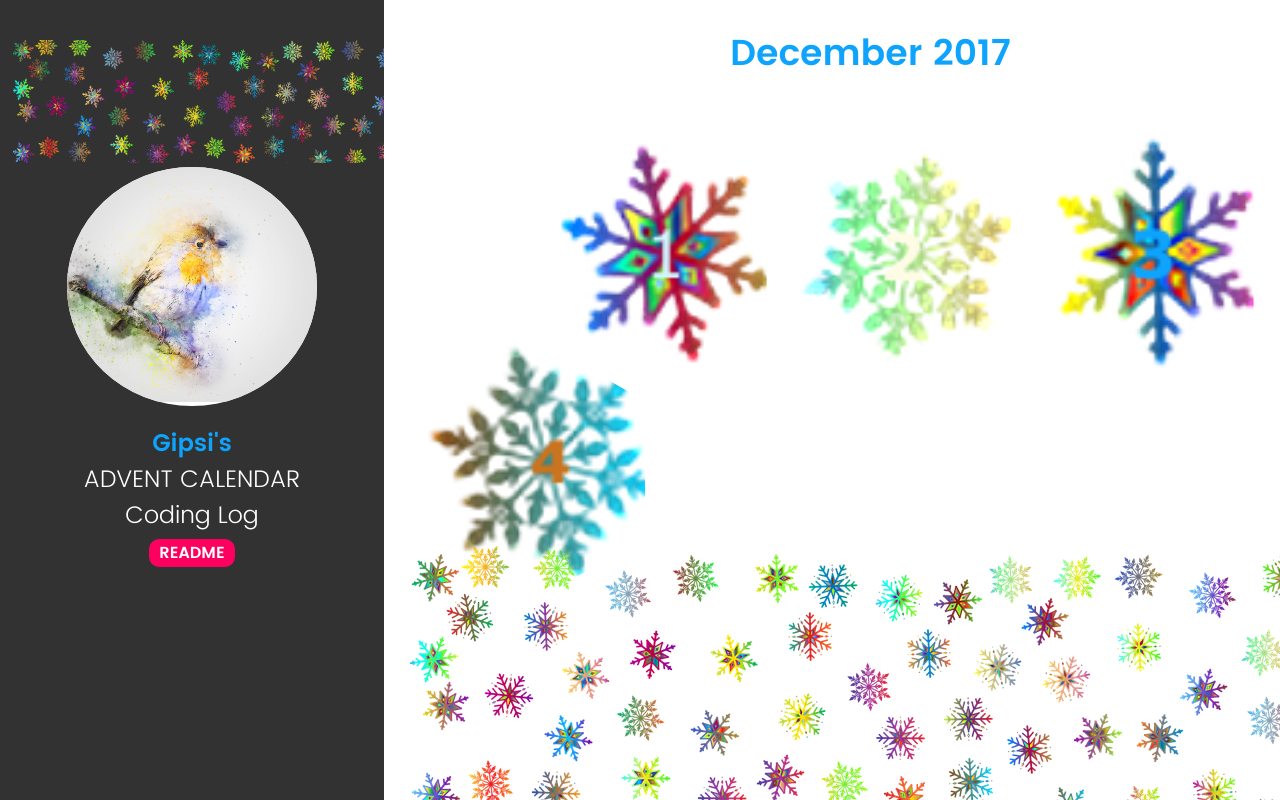
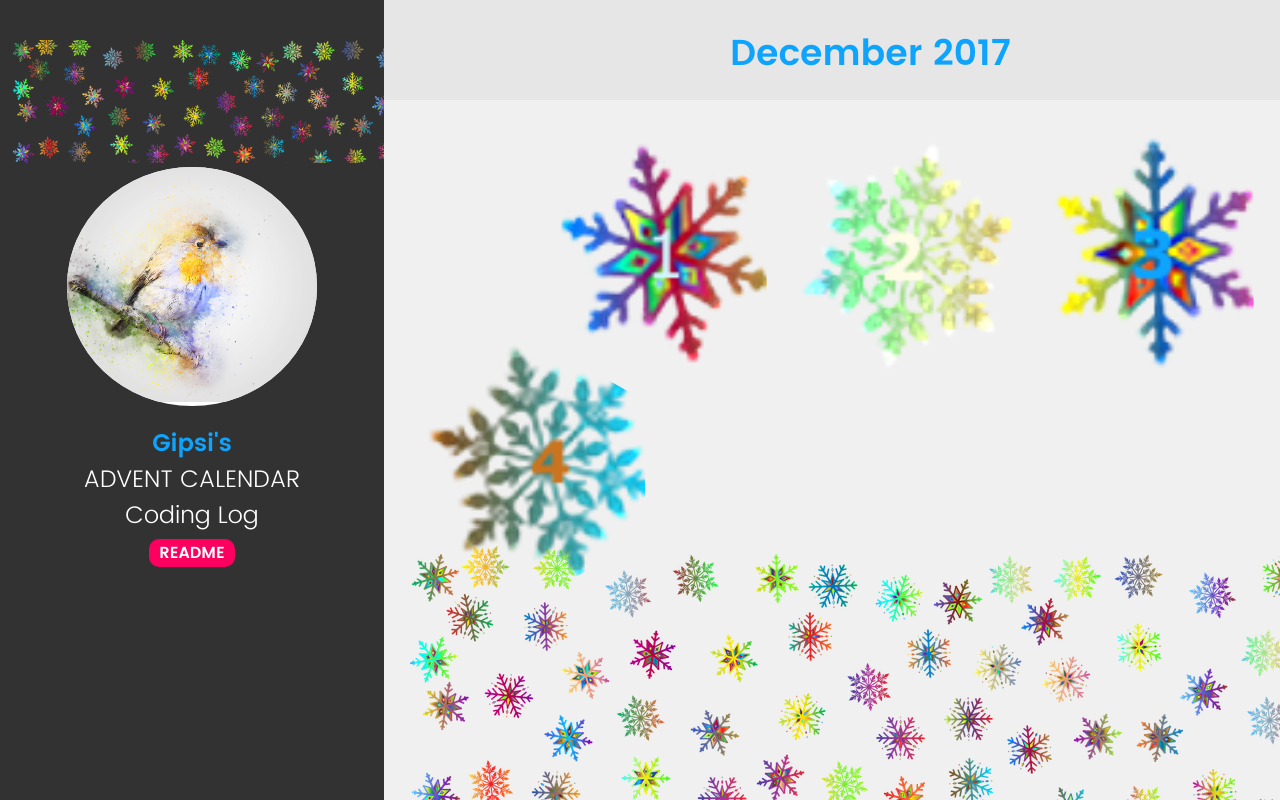
Before and after one commit to gipsi/advent, a plain HTML site: page index.html in a window 1280 px wide. Shown: the top 800 px of the page. Drawn offline with nearby package versions, Linux system fonts and the light colour scheme.

Commit message:
Update styles.css

```diff
--- a/styles/styles.css
+++ b/styles/styles.css
@@ -69,7 +69,7 @@ body {
   z-index: 1;
   overflow-x: hidden;
   overflow-y: auto;
-  background: #FFFFFF;
+  background: #F0F0F0;
   font-size: 16px;
 }
 
@@ -162,7 +162,7 @@ a {
   -ms-box-sizing: border-box;
   box-sizing: border-box;
   padding: 10px 0 0 6%;
-  background: #FFFFFF;
+  background: #E6E6E6;
   text-align: center;
 }
 
@@ -175,7 +175,7 @@ a {
   right: -100%;
   height: 0;
   width: 100%;
-  background: #FFFFFF;
+  background: #F0F0F0;
   -o-transition: transform 0.6s linear 0s, height 0s linear 0.6s;
   -moz-transition: transform 0.6s linear 0s, height 0s linear 0.6s;
   -ms-transition: transform 0.6s linear 0s, height 0s linear 0.6s;
```
